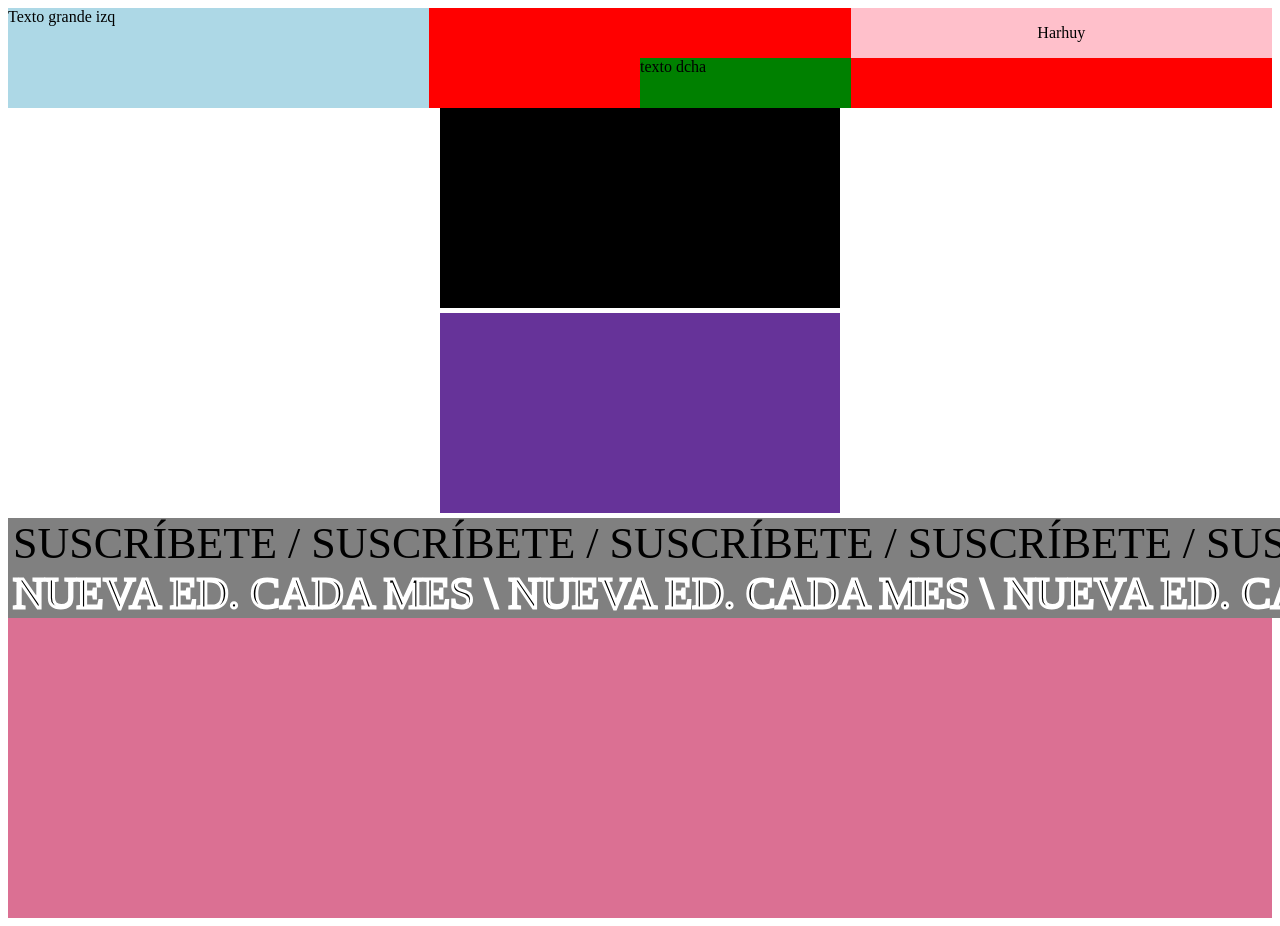
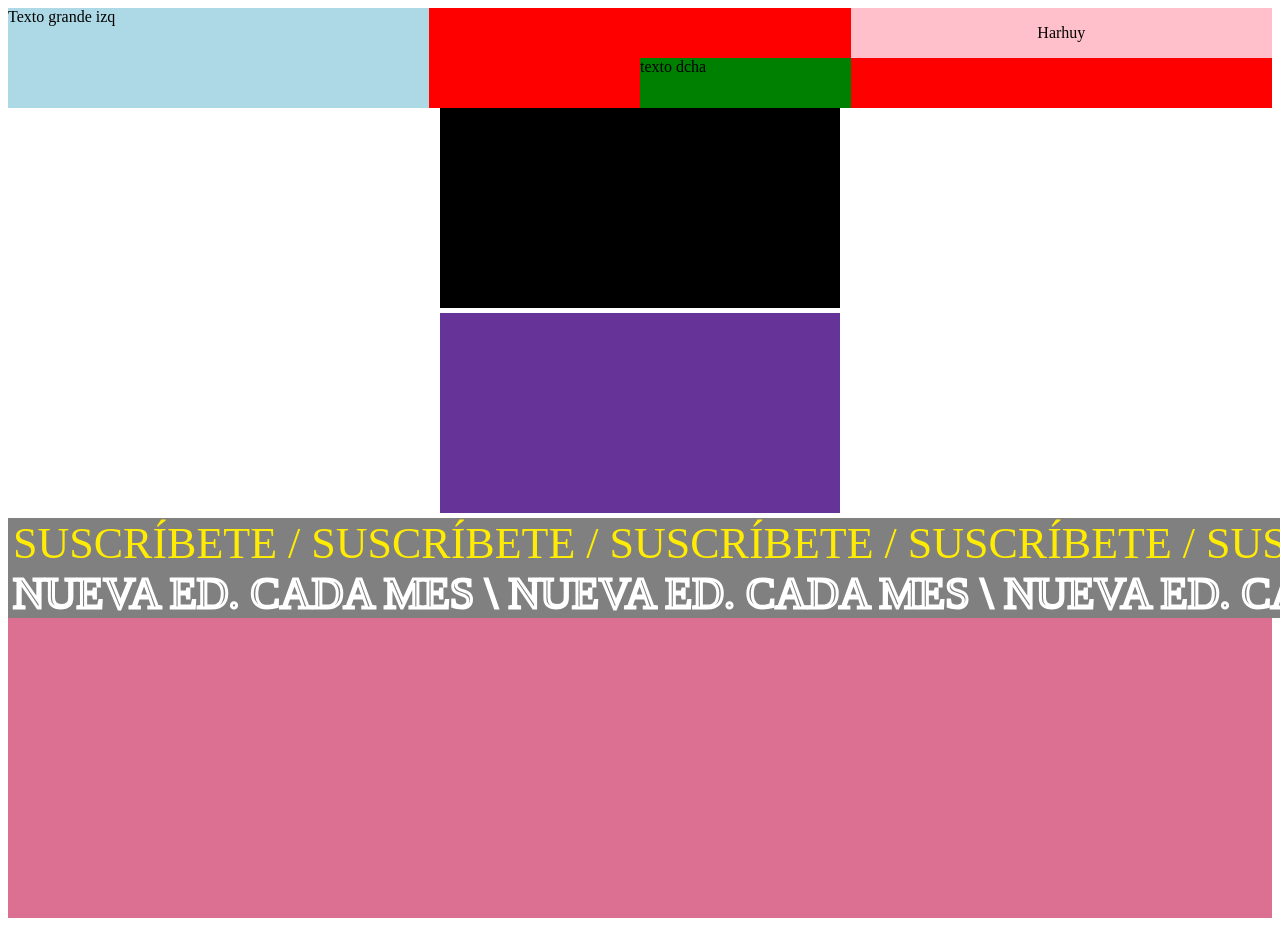
Before and after one commit to Team-Barraquito/landing-page, a website built with Vite: page src/index.html in a window 1280 px wide. Built offline with nearby package versions, Linux system fonts and the light colour scheme; files whose address does not match are found by name.

Commit message:
added other component

```diff
--- a/src/index.html
+++ b/src/index.html
@@ -32,8 +32,8 @@
     <div class="bottom-container">
       <footer>
           <div class="movingt">
-            <sliding-text color="FFEC02" slash="/" slide="normal" text="Suscríbete"></sliding-text>
-            <sliding-text color="000"  slash="\" slide="reverse" text="Nueva ed. cada mes" stroke="3px #FFF"></sliding-text>
+            <sliding-text color="#FFEC02" slash="/" slide="normal" text="Suscríbete"></sliding-text>
+            <sliding-text color="transparent"  slash="\" slide="reverse" text="Nueva ed. cada mes" stroke="3px #FFF"></sliding-text>
           </div>
           <div class="filet-sub"></div>
       </footer>
```
